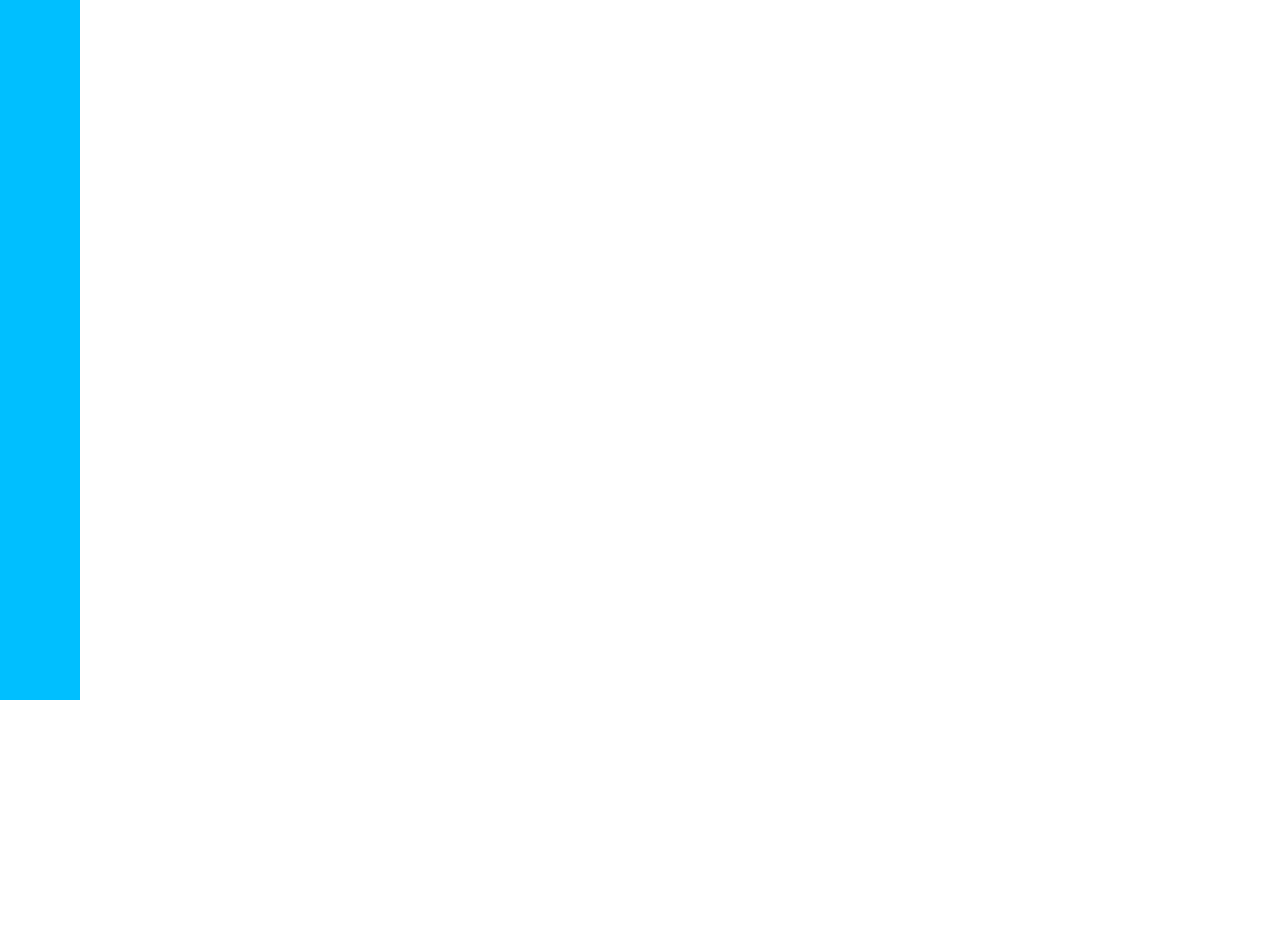
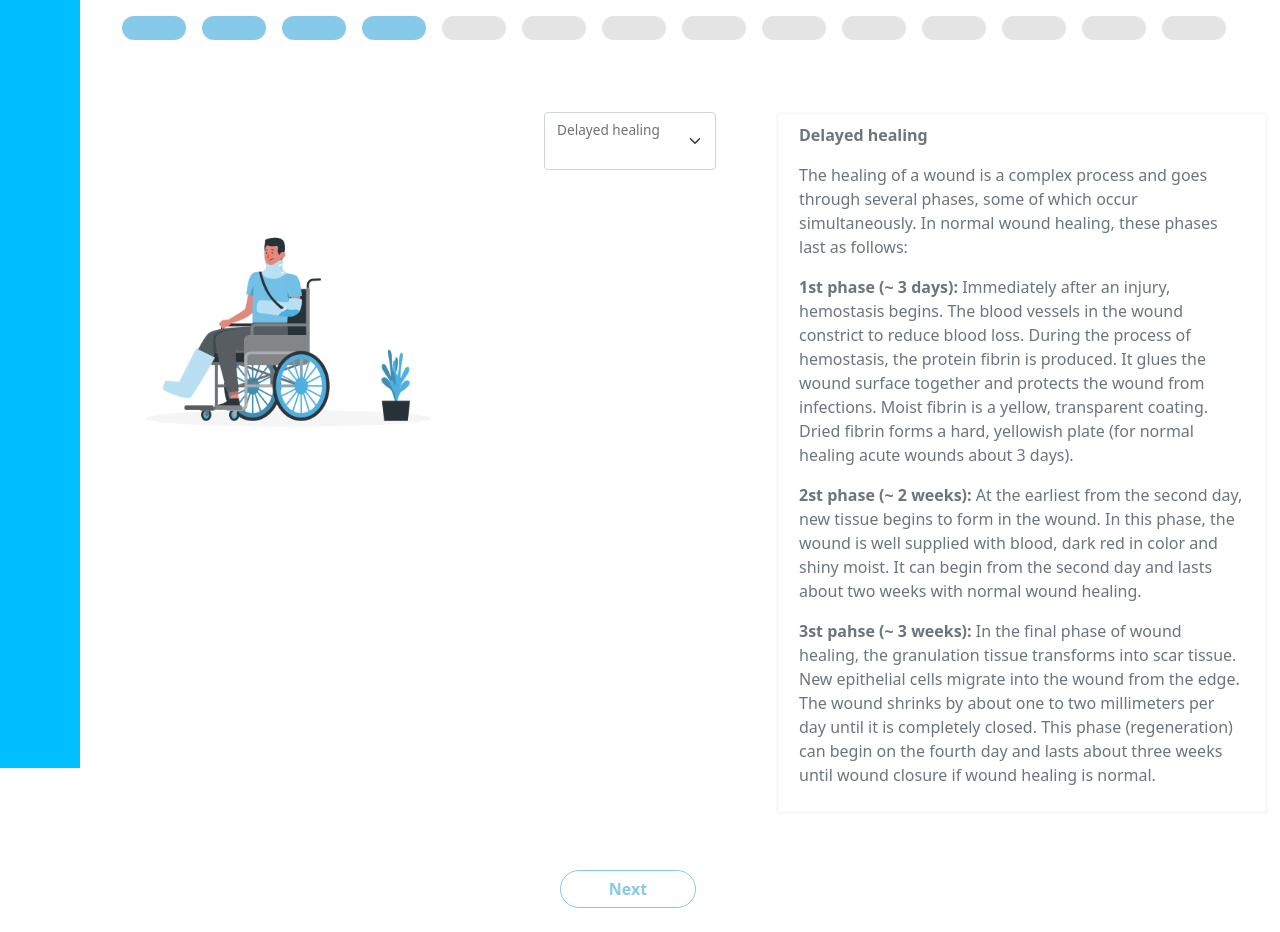
Before and after one commit to FionaRosee/diabetes-frontend, a Vue app: page /question_page_eleven in a window 1280 px wide. Shown: the part 100-1032 px from the top of the page. Before the commit the page ends 800 px from the top, so only its background shows below. Built offline with nearby package versions, Linux system fonts and the light colour scheme; some icons are missing.

Commit message:
new view and component delayed healing added

```diff
--- a/src/App.vue
+++ b/src/App.vue
@@ -32,7 +32,8 @@ export default {
             weight: "",
             alopecia: "",
             muscleStiffness: "",
-            partialParesis: ""
+            partialParesis: "",
+            delayedHealing: ""
           };
           set("userEntries", JSON.parse(JSON.stringify(userEntries)))
             .then(() => {
--- a/src/components/nav/TheNavigation.vue
+++ b/src/components/nav/TheNavigation.vue
@@ -12,7 +12,7 @@
         <a class="button-unfilled m-2 rounded-pill" href="#" role="button"></a>
         <a class="button-unfilled m-2 rounded-pill" href="#" role="button"></a>
         <a class="button-unfilled m-2 rounded-pill" href="#" role="button"></a>
-        <a class="button-unfilled m-2 rounded-pill" href="#" role="button"></a>
+        <router-link class="button-unfilled m-2 rounded-pill" role="button" to="/question_page_eleven"></router-link>
         <router-link class="button-unfilled m-2 rounded-pill" role="button" to="/question_page_twelve"></router-link>
         <router-link class="button-unfilled m-2 rounded-pill" role="button" to="/question_page_thirteen"></router-link>
         <router-link class="button-unfilled m-2 rounded-pill" role="button" to="/question_page_fourteen"></router-link>
--- /dev/null
+++ b/src/components/symptoms/DelayedHealing.vue
@@ -0,0 +1,180 @@
+<template>
+  <div
+    v-if="readyToLaunch"
+    class="form container-fluid d-flex justify-content-center mb-5"
+  >
+    <div class="row my-4">
+      <!-- image -->
+      <div class="image col-4">
+        <img
+          src="../../assets/delayed_healing.png"
+          class="img-fluid"
+          alt="partial paresis image"
+        />
+      </div>
+
+      <!-- form -->
+      <div class="col-2 ms-5 me-5 d-block">
+        <!-- delayed healing -->
+        <div class="col">
+          <div class="form-floating">
+            <select
+              class="form-select"
+              id="delayedHealing"
+              aria-label="Floating label select example"
+              v-model="delayedHealing"
+              placeholder=" "
+            >
+              <option value="1">yes</option>
+              <option value="0">no</option>
+            </select>
+            <label for="delayedHealing">Delayed healing</label>
+          </div>
+        </div>
+        <!-- end of form -->
+      </div>
+
+      <!-- description -->
+      <div
+        class="
+          description-box
+          col
+          bg-white
+          d-flex
+          align-items-start
+          border border-light border border-3
+          rounded
+        "
+      >
+        <div class="description-text p-2 d-block text-secondary">
+          <p>
+            <b>Delayed healing</b>
+          </p>
+          <p>
+            The healing of a wound is a complex process and goes through several
+            phases, some of which occur simultaneously. In normal wound healing,
+            these phases last as follows:
+          </p>
+          <p>
+            <b>1st phase (~ 3 days): </b> Immediately after an injury,
+            hemostasis begins. The blood vessels in the wound constrict to
+            reduce blood loss. During the process of hemostasis, the protein
+            fibrin is produced. It glues the wound surface together and protects
+            the wound from infections. Moist fibrin is a yellow, transparent
+            coating. Dried fibrin forms a hard, yellowish plate (for normal
+            healing acute wounds about 3 days).
+          </p>
+          <p>
+            <b>2st phase (~ 2 weeks):</b>
+            At the earliest from the second day, new tissue begins to form in
+            the wound. In this phase, the wound is well supplied with blood,
+            dark red in color and shiny moist. It can begin from the second day
+            and lasts about two weeks with normal wound healing.
+          </p>
+
+          <p>
+            <b>3st pahse (~ 3 weeks):</b>
+            In the final phase of wound healing, the granulation tissue
+            transforms into scar tissue. New epithelial cells migrate into the
+            wound from the edge. The wound shrinks by about one to two
+            millimeters per day until it is completely closed. This phase
+            (regeneration) can begin on the fourth day and lasts about three
+            weeks until wound closure if wound healing is normal.
+          </p>
+        </div>
+      </div>
+
+      <!-- next button -->
+
+      <div class="row mt-5">
+        <div class="col-4"></div>
+        <div class="col-2 ms-5 me-5 mt-2 d-flex justify-content-center">
+          <button
+            type="button"
+            class="btn btn-outline-primary rounded-pill ms-3 px-5"
+            @click="saveEntries"
+          >
+            Next
+          </button>
+        </div>
+        <div class="col"></div>
+      </div>
+    </div>
+  </div>
+</template>
+
+<script>
+import { get, set } from "idb-keyval";
+export default {
+  data() {
+    return {
+      readyToLaunch: false,
+      userEntiresDB: null,
+      dataBackendRequestDB: null,
+      delayedHealing: "",
+    };
+  },
+  methods: {
+    saveEntries() {
+      if (this.alopecia != "") {
+        this.userEntiresDB.delayedHealing = parseInt(this.delayedHealing);
+        this.dataBackendRequestDB.delayed_healing = parseInt(
+          this.delayedHealing
+        );
+      }
+
+      //save userEntries
+      set("userEntries", JSON.parse(JSON.stringify(this.userEntiresDB)))
+        .then(() => {
+          console.log("User Daten gespeichert:");
+          console.dir(this.userEntiresDB);
+        })
+        .catch(console.warn);
+
+      //save data for backend request
+      set(
+        "dataBackendRequest",
+        JSON.parse(JSON.stringify(this.dataBackendRequestDB))
+      )
+        .then(() => {
+          console.log("Daten Backend Anfrage gespeichert:");
+          console.dir(this.dataBackendRequestDB);
+        })
+        .catch(console.warn);
+    },
+    loadDataDB() {
+      get("userEntries")
+        .then((data) => {
+          if (data != null) {
+            this.partialParesis = data.partialParesis;
+          }
+          this.userEntiresDB = data;
+        })
+        .then(() => {
+          get("dataBackendRequest").then((data) => {
+            if (data != null) {
+              this.dataBackendRequestDB = data;
+              this.readyToLaunch = true;
+            }
+          });
+        });
+    },
+  },
+  created() {
+    this.loadDataDB();
+  },
+};
+</script>
+
+<style scoped>
+.btn-outline-primary {
+  border-color: #4fb0e0ad;
+  color: #4fb0e0ad;
+  font-weight: bold;
+}
+
+.btn-outline-primary:hover {
+  border-color: #4fb0e0;
+  background-color: #4fb0e0;
+}
+</style>>
--- a/src/router/index.js
+++ b/src/router/index.js
@@ -5,6 +5,7 @@ import GeneralInformation from "../views/GeneralInformation.vue";
 import QuestionPageFourteen from "../views/QuestionPageFourteen.vue"
 import QuestionPageThirteen from "../views/QuestionPageThirteen.vue"
 import QuestionPageTwelve from "../views/QuestionPageTwelve.vue"
+import QuestionPageEleven from "../views/QuestionPageEleven.vue"
 
 const router = createRouter({
   history: createWebHistory(import.meta.env.BASE_URL),
@@ -25,6 +26,11 @@ const router = createRouter({
       component: QuestionPageOne,
     },
     {
+      path: "/question_page_eleven",
+      name: "qp11",
+      component: QuestionPageEleven,
+    },
+    {
       path: "/question_page_twelve",
       name: "qp12",
       component: QuestionPageTwelve,
--- /dev/null
+++ b/src/views/QuestionPageEleven.vue
@@ -0,0 +1,23 @@
+<template>
+<div class="main-layout container-fluid">
+<the-navigation></the-navigation>
+<keep-alive>
+  <delayed-healing></delayed-healing>
+</keep-alive>
+</div>
+</template>
+
+<script>
+import TheNavigation from '../components/nav/TheNavigation.vue'
+import DelayedHealing from '../components/symptoms/DelayedHealing.vue'
+export default{
+components:{
+  TheNavigation,
+  DelayedHealing
+}
+}
+</script>
+
+<style scoped>
+
+</style>
```
